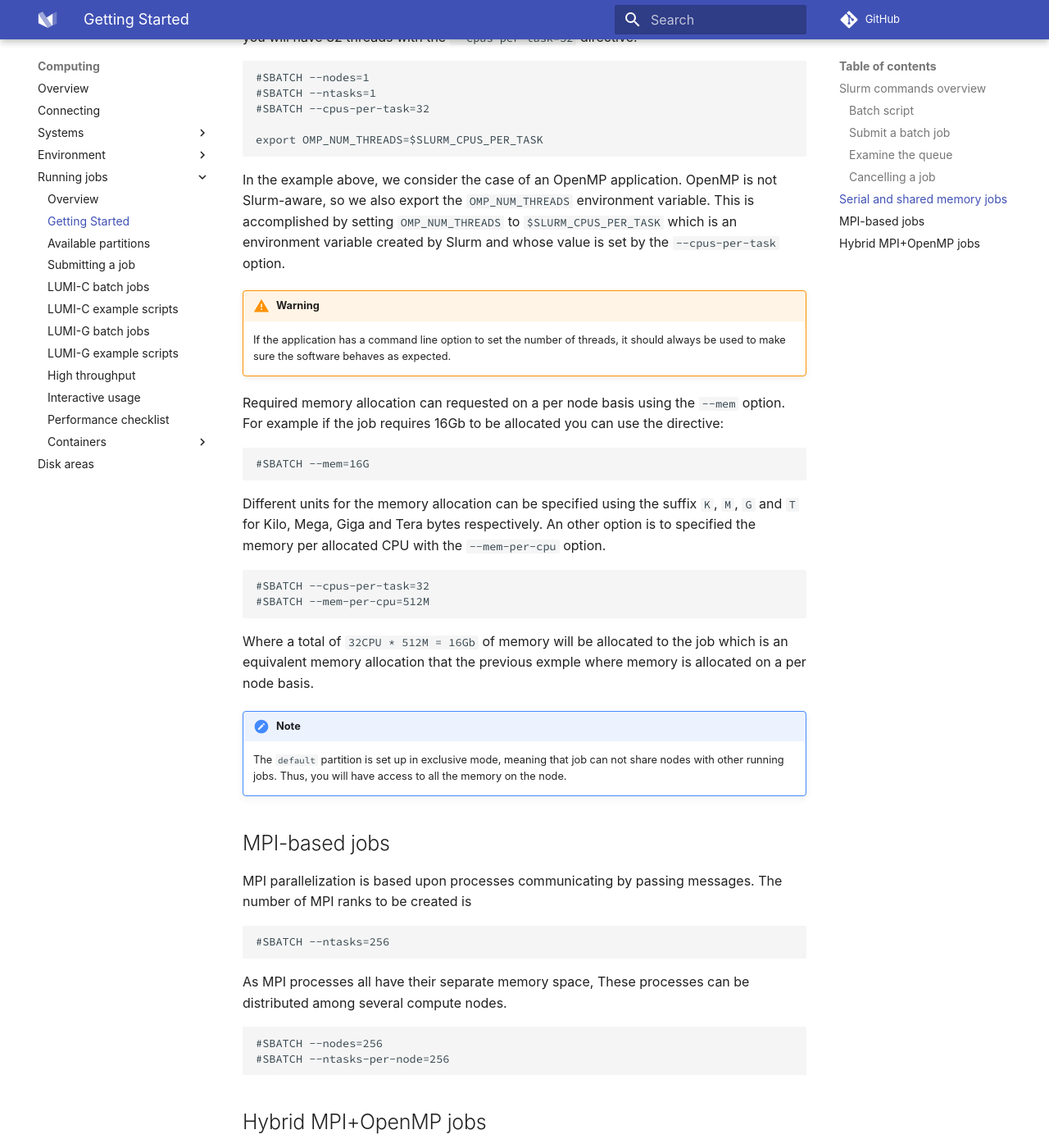
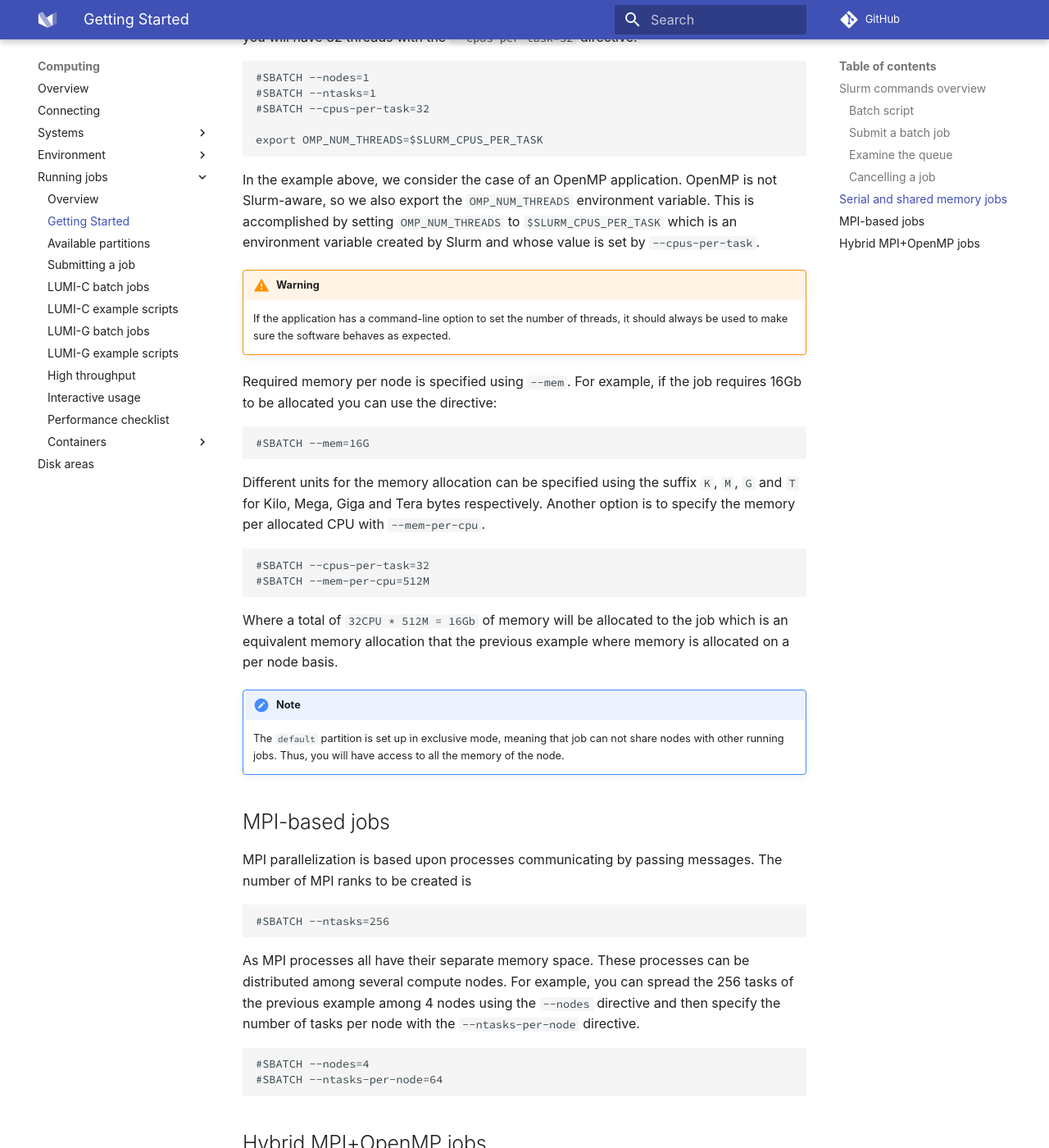
Before and after one commit to Lumi-supercomputer/lumi-userguide, an MkDocs documentation site: the page built from docs/computing/jobs/slurm-quickstart.md, in a window 1280 px wide and 1400 px high, scrolled down 5214 px. Shown: the whole window at 82% size. Built offline with MkDocs 1.6.1 and Material for MkDocs 9.7.7, drawn with Linux system fonts in a browser that asks for light colours; some web fonts are replaced; comment, search, counter and statistics services are not loaded; some of the changed text lies outside the part shown.

Commit message:
Improve slurm quickstart

````diff
--- a/docs/computing/jobs/slurm-quickstart.md
+++ b/docs/computing/jobs/slurm-quickstart.md
@@ -205,7 +205,7 @@
 In practice the list of jobs printed by this command will be much lengthier
 since all jobs, including those belonging to other users, will be visible.
 In order to see only the jobs that belong to you use the `squeue` command with
-the `--me` option.
+the `--me` flag.
 
 ```
 squeue --me
@@ -270,25 +270,23 @@
 In the example above, we consider the case of an OpenMP application. OpenMP is
 not Slurm-aware, so we also export the `OMP_NUM_THREADS` environment variable.
 This is accomplished by setting `OMP_NUM_THREADS` to `$SLURM_CPUS_PER_TASK`
-which is an environment variable created by Slurm and whose value is set by the
-`--cpus-per-task` option.
+which is an environment variable created by Slurm and whose value is set by
+`--cpus-per-task`.
 
 !!! warning
-    If the application has a command line option to set the number of threads,
+    If the application has a command-line option to set the number of threads,
     it should always be used to make sure the software behaves as expected.
 
 
-Required memory allocation can requested on a per node basis using the `--mem`
-option. For example if the job requires 16Gb to be allocated you can use the
-directive:
+Required memory per node is specified using `--mem`. For example, if the job
+requires 16Gb to be allocated you can use the directive:
 
 ```
 #SBATCH --mem=16G
 ```
 Different units for the memory allocation can be specified using the suffix
-`K`, `M`, `G` and `T` for Kilo, Mega, Giga and Tera bytes respectively. An
-other option is to specified the memory per allocated CPU with the
-`--mem-per-cpu` option.
+`K`, `M`, `G` and `T` for Kilo, Mega, Giga and Tera bytes respectively. Another
+option is to specify the memory per allocated CPU with `--mem-per-cpu`.
 
 ```
 #SBATCH --cpus-per-task=32
@@ -296,13 +294,13 @@
 ```
 
 Where a total of `32CPU * 512M = 16Gb` of memory will be allocated to the job
-which is an equivalent memory allocation that the previous exmple where memory
+which is an equivalent memory allocation that the previous example where memory
 is allocated on a per node basis.
 
 !!! note
     The `default` partition is set up in exclusive mode, meaning that job can
     not share nodes with other running jobs. Thus, you will have access to all
-    the memory on the node.
+    the memory of the node.
 
 
 ## MPI-based jobs
@@ -314,12 +312,28 @@
 #SBATCH --ntasks=256
 ```
 
-As MPI processes all have their separate memory space, These processes can be
-distributed among several compute nodes.
+As MPI processes all have their separate memory space. These processes can be
+distributed among several compute nodes. For example, you can spread the 256
+tasks of the previous example among 4 nodes using the `--nodes` directive and
+then specify the number of tasks per node with the `--ntasks-per-node`
+directive.
 
 ```
-#SBATCH --nodes=256
-#SBATCH --ntasks-per-node=256
+#SBATCH --nodes=4
+#SBATCH --ntasks-per-node=64
 ```
 
 ## Hybrid MPI+OpenMP jobs
+
+For hybrid MPI+OpenMP jobs, you have to use a combination of the directives
+discussed previously:
+
+```
+#SBATCH --nodes=4
+#SBATCH --ntasks-per-node=16
+#SBATCH --cpus-per-task=8
+```
+
+In this example, the job requires 4 nodes (`--nodes`). On each of these nodes,
+16 tasks (MPI ranks, `--ntasks-per-node`) will be spawned. Each task, use 8
+threads which is specified by the `--cpus-per-task` directive.
````
